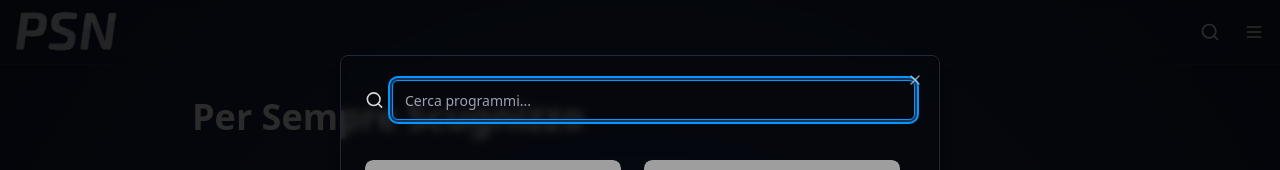
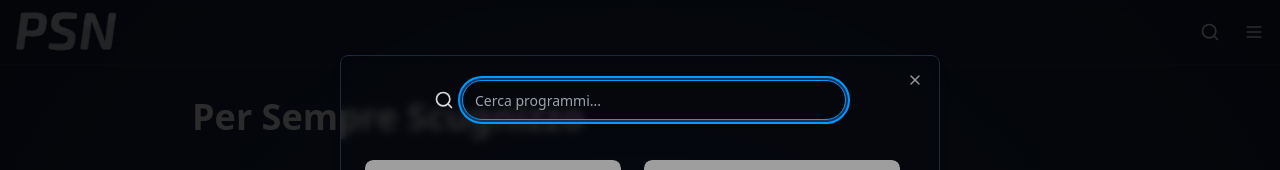
Before and after one commit to dagracam/PSNTV, a React (Vite) app: page /persempre-scugnizzo in a window 1280 px wide. Both pictures are taken after a click on the button 1210 px from the left and 32 px from the top of the page. Shown: the top 170 px of the page. Built offline with nearby package versions, Linux system fonts and the light colour scheme; grey boxes are pictures that could not be loaded.

Commit message:
[dyad] Accorciata la barra di ricerca con bordi arrotondati e centrata. - wrote 1 file(s)

```diff
--- a/src/components/SearchDialog.tsx
+++ b/src/components/SearchDialog.tsx
@@ -31,12 +31,12 @@ const SearchDialog: React.FC<SearchDialogProps> = ({ isOpen, onClose }) => {
   return (
     <Dialog open={isOpen} onOpenChange={onClose}>
       <DialogContent className="sm:max-w-[600px] bg-dyad-bg/95 backdrop-blur-sm border-dyad-border p-6 rounded-lg shadow-lg">
-        <div className="flex items-center space-x-2 mb-6">
+        <div className="flex justify-center items-center space-x-2 mb-6"> {/* Centrato il contenitore */}
           <Search className="h-5 w-5 text-dyad-text/70" />
           <Input
             type="text"
             placeholder="Cerca programmi..."
-            className="flex-grow bg-transparent border-dyad-border text-dyad-text placeholder:text-dyad-text/50 focus-visible:ring-dyad-link-blue focus:border-dyad-link-blue"
+            className="flex-grow max-w-sm rounded-full bg-transparent border-dyad-border text-dyad-text placeholder:text-dyad-text/50 focus-visible:ring-dyad-link-blue focus:border-dyad-link-blue"
             value={searchTerm}
             onChange={(e) => setSearchTerm(e.target.value)}
           />
```
